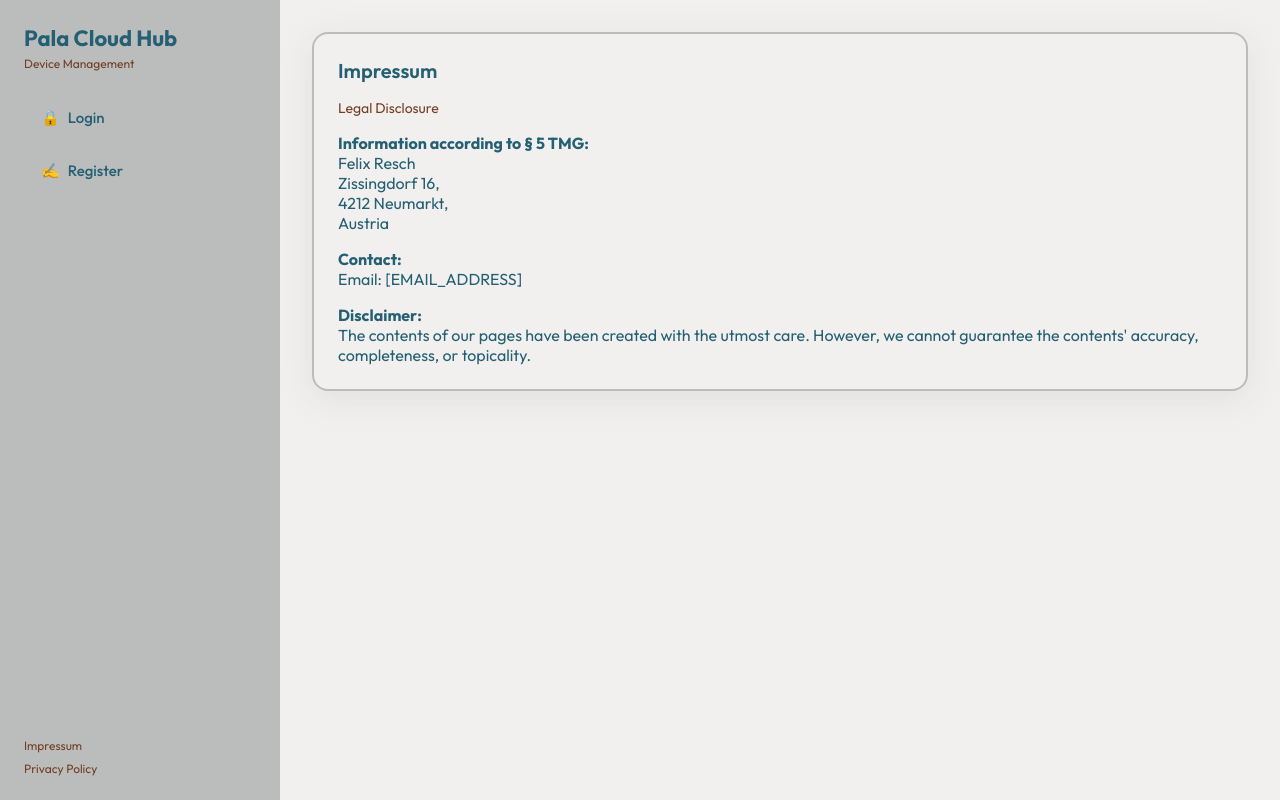
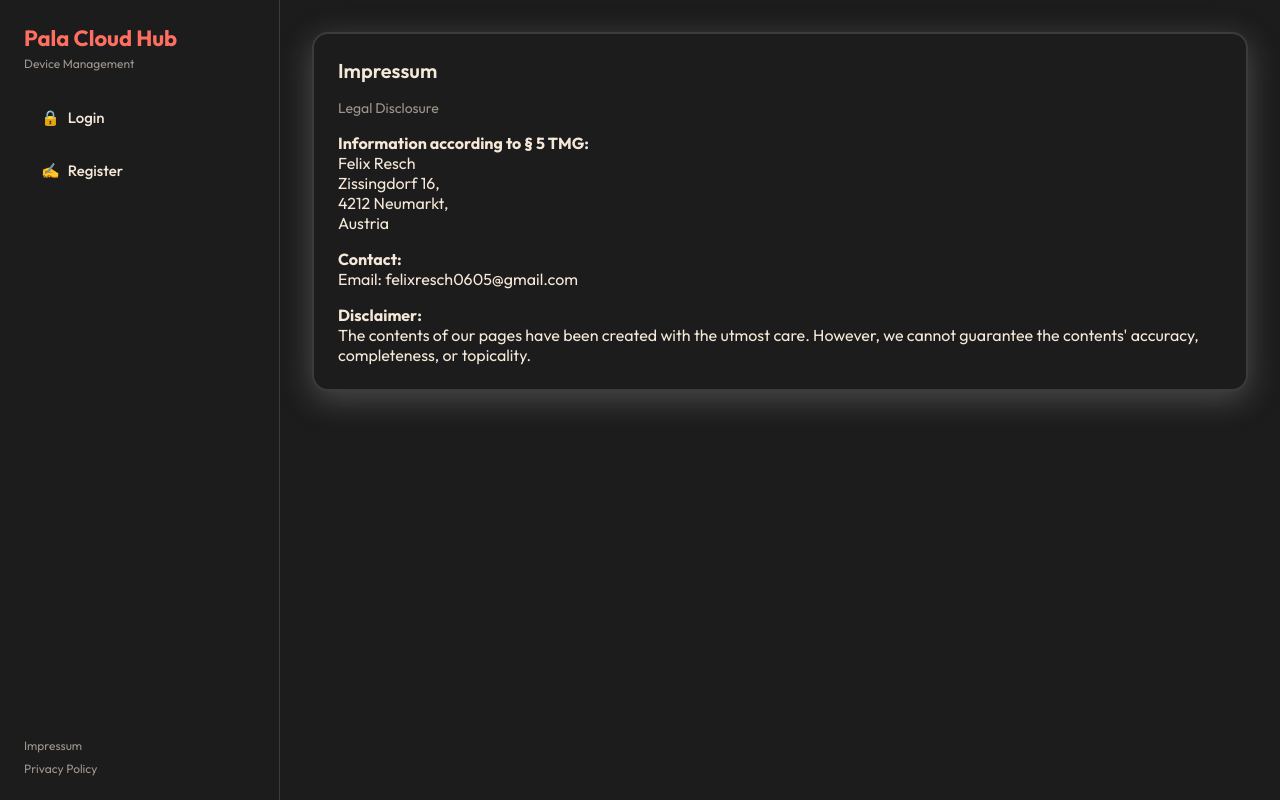
Before and after one commit to felix0123456/pala, a FastAPI app: page /impressum in a window 1280 px wide. Run offline with FastAPI, Linux system fonts and the light colour scheme.

Commit message:
Apply dark theme color palette and update impressum

```diff
--- a/templates/base.html
+++ b/templates/base.html
@@ -9,16 +9,17 @@
     <link href="https://fonts.googleapis.com/css2?family=Outfit:wght@300;400;500;600;700&display=swap" rel="stylesheet">
     <style>
         :root {
-            --bg: #F2F0EF;
-            --card-bg: #F2F0EF;
-            --sidebar-bg: #BBBDBC;
-            --border: #BBBDBC;
-            --text: #245F73;
-            --text-muted: #733E24;
-            --primary: #245F73;
-            --primary-hover: #733E24;
-            --success: #245F73;
-            --danger: #733E24;
+            --bg: #1C1C1C;
+            --card-bg: #1C1C1C;
+            --sidebar-bg: #1C1C1C;
+            --border: rgba(245, 232, 216, 0.15);
+            --text: #F5E8D8;
+            --text-muted: rgba(245, 232, 216, 0.6);
+            --primary: #FF6F61;
+            --primary-hover: #FF4500;
+            --success: #DAA520;
+            --danger: #FF4500;
+            --accent2: #DAA520;
         }
         * { box-sizing: border-box; margin: 0; padding: 0; }
         body {
--- a/templates/impressum.html
+++ b/templates/impressum.html
@@ -15,7 +15,7 @@
 
     <div style="margin-top: 16px;">
         <strong>Contact:</strong><br>
-        Email: [EMAIL_ADDRESS]<br>
+        Email: felixresch0605@gmail.com<br>
     </div>
 
     <div style="margin-top: 16px;">
```
